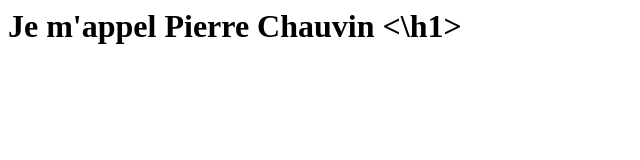
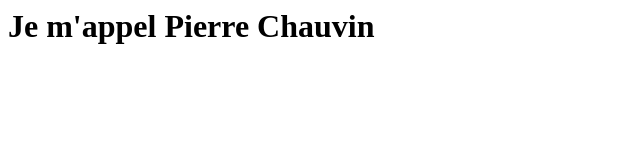
Before and after one commit to chauvinpierre79/test, a plain HTML site: page Index.html in a window 1280 px wide. Shown: the whole page, without its empty margins (0-640 px from the left). Drawn offline with Linux system fonts and the light colour scheme.

Commit message:
j'ai corriger la fermeture de la balise h1

```diff
--- a/Index.html
+++ b/Index.html
@@ -1 +1 @@
-<h1> Je m'appel Pierre Chauvin <\h1>
+<h1> Je m'appel Pierre Chauvin </h1>
```
